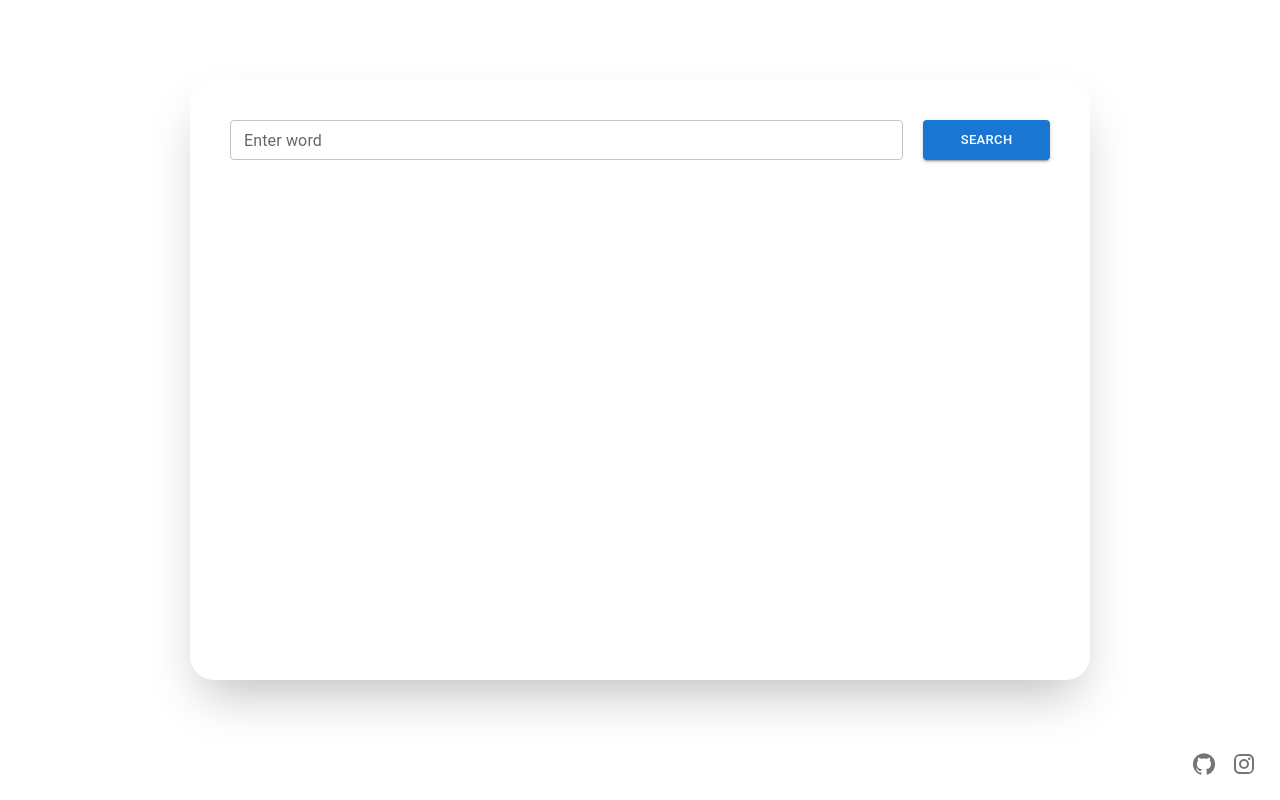
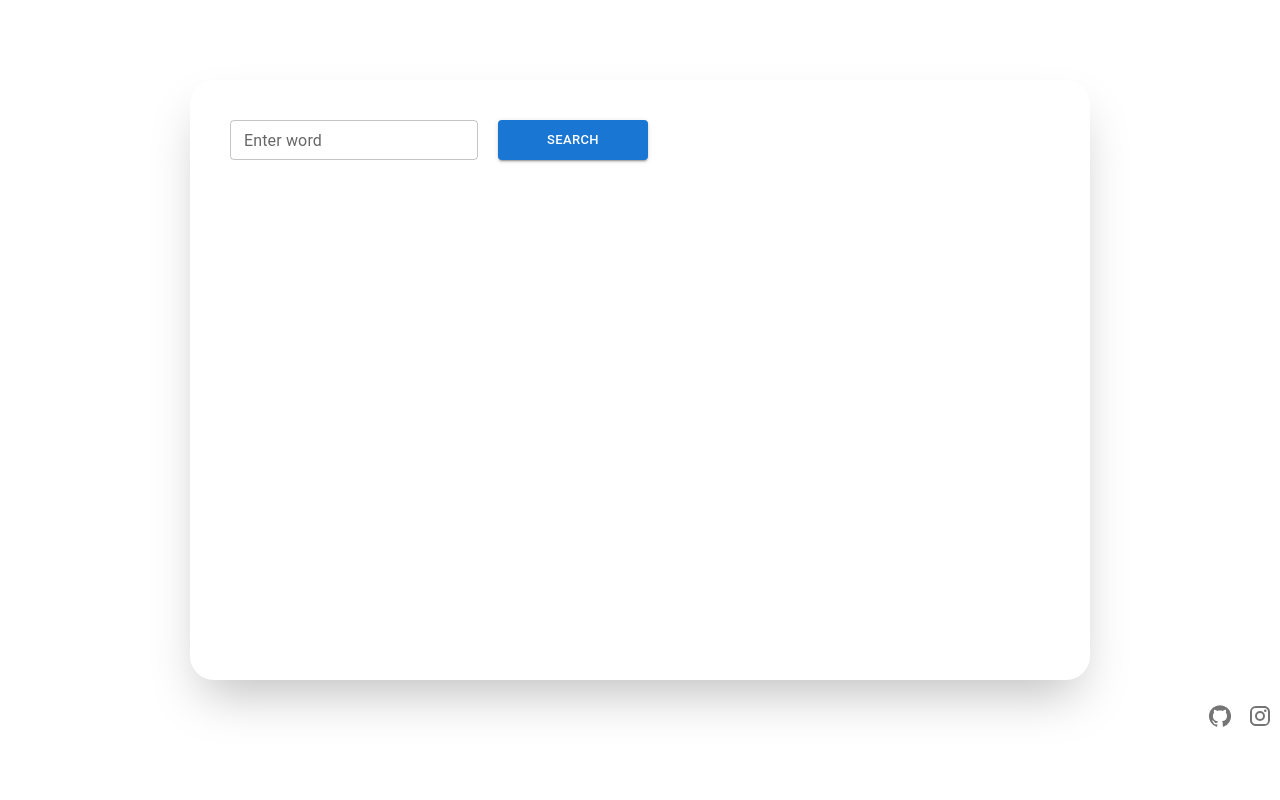
Before and after one commit to BhusanDotel/Dictionary, a React (Vite) app: page / in a window 1280 px wide. Built offline with nearby package versions, Linux system fonts and the light colour scheme.

Commit message:
Factor: minor Ui chnages

```diff
--- a/src/App.jsx
+++ b/src/App.jsx
@@ -6,11 +6,11 @@ import { DictionaryScreen } from "./screen/DictionaryScreen";
 
 export const App = () => {
   return (
-    <Box className="flex justify-center">
-      <Box className="flex justify-center w-[70%] pt-20">
+    <Box className="flex flex-col items-center gap-4">
+      <Box className="flex justify-center w-[90%] md:w-[70%] pt-20">
         <DictionaryScreen />
       </Box>
-      <Box className="fixed bottom-4 right-4 ">
+      <Box className="flex justify-end w-full">
         <Box>
           <IconButton
             onClick={() => {
--- a/src/screen/DictionaryScreen.jsx
+++ b/src/screen/DictionaryScreen.jsx
@@ -68,6 +68,7 @@ export const DictionaryScreen = () => {
   return (
     <Box className="flex flex-col shadow-2xl lg:min-w-[900px] min-h-[600px] rounded-3xl p-10">
       <Box className="flex gap-5">
+        <Box className="min-w-[100px]">
           <TextField
             onChange={(e) => {
               e.preventDefault();
@@ -80,14 +81,18 @@ export const DictionaryScreen = () => {
             size="small"
             label="Enter word"
           />
+        </Box>
+        <Box>
           <Button
             onClick={handleSearch}
-          sx={{ width: "150px" }}
+            sx={{ width: "150px", height: "100%" }}
             variant="contained"
             size="small"
+            fullWidth
           >
             Search
           </Button>
+        </Box>
       </Box>
 
       {isLoading && <LottieSearch />}
```
Lines whose indentation alone changed are shown as unchanged.
